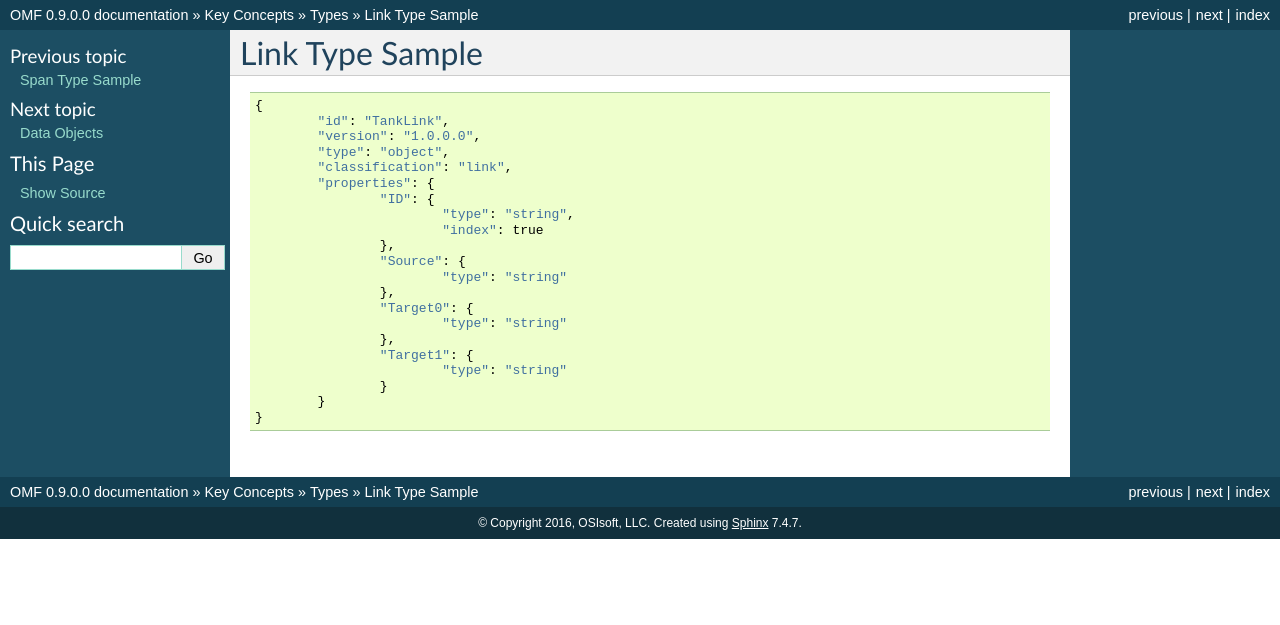
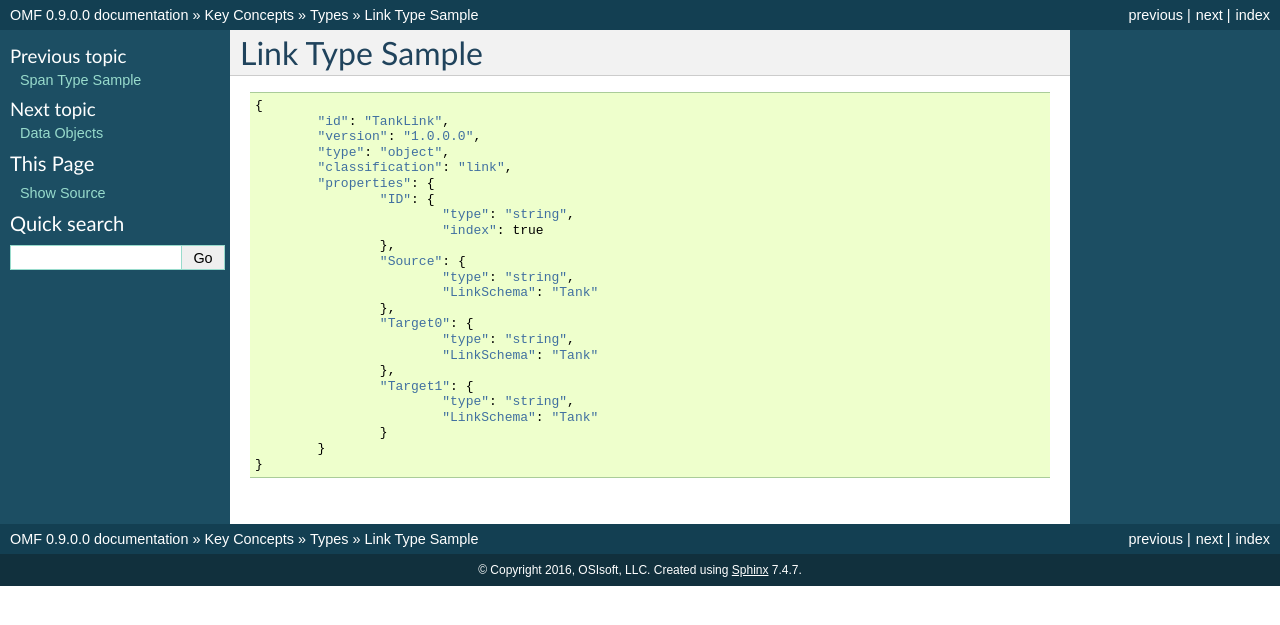
Before and after one commit to AVEVA/OMF-Docs, a Sphinx documentation site: the page built from docs/Link_Type_Sample.rst, in a window 1280 px wide. Shown: the top 625 px of the page. Built offline with Sphinx 7.4.7, drawn with Linux system fonts in a browser that asks for light colours.

Commit message:
Added the missing LinkSchema Json Schema
The Schema of the source and targets needs to be specified as LinkSchemas.

```diff
--- a/docs/Link_Type_Sample.rst
+++ b/docs/Link_Type_Sample.rst
@@ -14,13 +14,16 @@ Link Type Sample
 				"index": true
 			},
 			"Source": {
-				"type": "string"
+				"type": "string",
+                        	"LinkSchema": "Tank"
 			},
 			"Target0": {
-				"type": "string"
+				"type": "string",
+                        	"LinkSchema": "Tank"
 			},
 			"Target1": {
-				"type": "string"
+				"type": "string",
+                        	"LinkSchema": "Tank"
 			}
 		}
 	}
```
